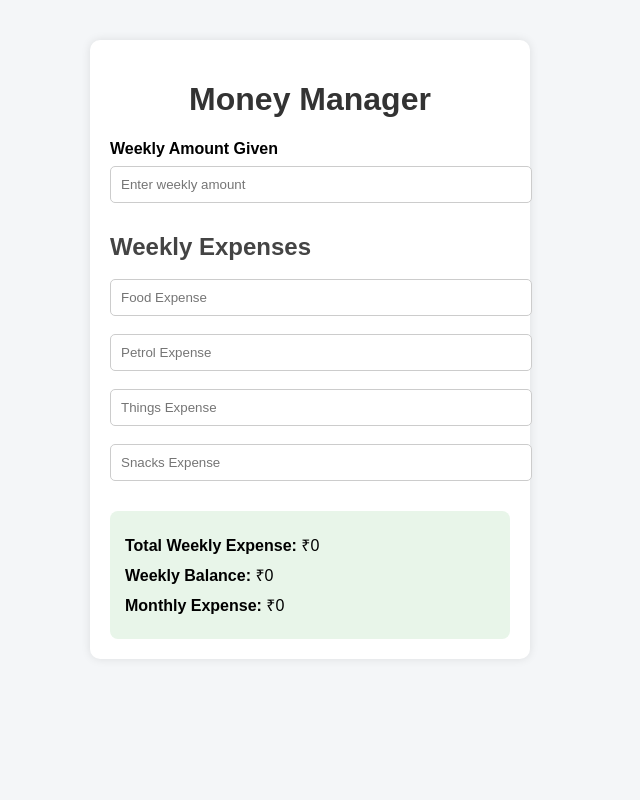
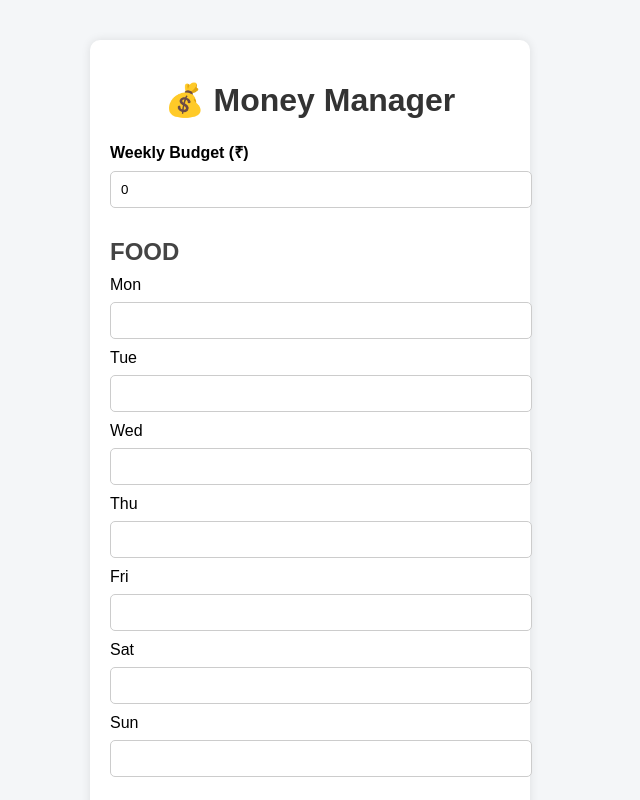
Before and after one commit to RadhakrishnanSA/Money_manager, a React (Vite) app: page / in a window 1280 px wide. Shown: the top 800 px of the page, without its empty margins (330-970 px from the left). Built offline with nearby package versions, Linux system fonts and the light colour scheme.

Commit message:
Update App.jsx

```diff
--- a/src/App.jsx
+++ b/src/App.jsx
@@ -1,78 +1,78 @@
 import { useState } from "react";
 import "./App.css";
 
+const days = ["Mon", "Tue", "Wed", "Thu", "Fri", "Sat", "Sun"];
+
 function App() {
-  const [weeklyAmount, setWeeklyAmount] = useState(0);
+  const [budget, setBudget] = useState(0);
+
   const [expenses, setExpenses] = useState({
-    food: 0,
-    petrol: 0,
-    things: 0,
-    snacks: 0,
+    food: Array(7).fill(0),
+    petrol: Array(7).fill(0),
+    things: Array(7).fill(0),
+    snacks: Array(7).fill(0),
   });
 
-  const handleExpenseChange = (e) => {
-    const { name, value } = e.target;
-    setExpenses({ ...expenses, [name]: Number(value) });
+  const handleChange = (category, index, value) => {
+    const updated = [...expenses[category]];
+    updated[index] = Number(value);
+
+    setExpenses({
+      ...expenses,
+      [category]: updated,
+    });
   };
 
-  const totalWeeklyExpense =
-    expenses.food +
-    expenses.petrol +
-    expenses.things +
-    expenses.snacks;
+  const categoryTotal = (category) =>
+    expenses[category].reduce((a, b) => a + b, 0);
 
-  const balance = weeklyAmount - totalWeeklyExpense;
-  const monthlyExpense = totalWeeklyExpense * 4;
+  const weeklyExpense =
+    categoryTotal("food") +
+    categoryTotal("petrol") +
+    categoryTotal("things") +
+    categoryTotal("snacks");
+
+  const balance = budget - weeklyExpense;
+  const monthlyExpense = weeklyExpense * 4;
 
   return (
     <div className="container">
-      <h1>Money Manager</h1>
+      <h1>💰 Money Manager</h1>
 
       <div className="card">
-        <label>Weekly Amount Given</label>
+        <label>Weekly Budget (₹)</label>
         <input
           type="number"
-          placeholder="Enter weekly amount"
-          onChange={(e) => setWeeklyAmount(Number(e.target.value))}
+          value={budget}
+          onChange={(e) => setBudget(Number(e.target.value))}
         />
       </div>
 
-      <div className="card">
-        <h2>Weekly Expenses</h2>
+      {["food", "petrol", "things", "snacks"].map((cat) => (
+        <div className="card" key={cat}>
+          <h2>{cat.toUpperCase()}</h2>
+          {days.map((day, index) => (
+            <div className="row" key={day}>
+              <span>{day}</span>
+              <input
+                type="number"
+                onChange={(e) =>
+                  handleChange(cat, index, e.target.value)
+                }
+              />
+            </div>
+          ))}
+          <p className="total">
+            {cat} Total: ₹{categoryTotal(cat)}
+          </p>
+        </div>
+      ))}
 
-        <input
-          type="number"
-          name="food"
-          placeholder="Food Expense"
-          onChange={handleExpenseChange}
-        />
-
-        <input
-          type="number"
-          name="petrol"
-          placeholder="Petrol Expense"
-          onChange={handleExpenseChange}
-        />
-
-        <input
-          type="number"
-          name="things"
-          placeholder="Things Expense"
-          onChange={handleExpenseChange}
-        />
-
-        <input
-          type="number"
-          name="snacks"
-          placeholder="Snacks Expense"
-          onChange={handleExpenseChange}
-        />
-      </div>
-
-      <div className="result">
-        <p><strong>Total Weekly Expense:</strong> ₹{totalWeeklyExpense}</p>
-        <p><strong>Weekly Balance:</strong> ₹{balance}</p>
-        <p><strong>Monthly Expense:</strong> ₹{monthlyExpense}</p>
+      <div className="summary">
+        <h2>Summary</h2>
+        <p>Weekly Expense: ₹{weeklyExpense}</p>
+        <p>Balance: ₹{balance}</p>
+        <p>Monthly Expense: ₹{monthlyExpense}</p>
       </div>
     </div>
   );
```
